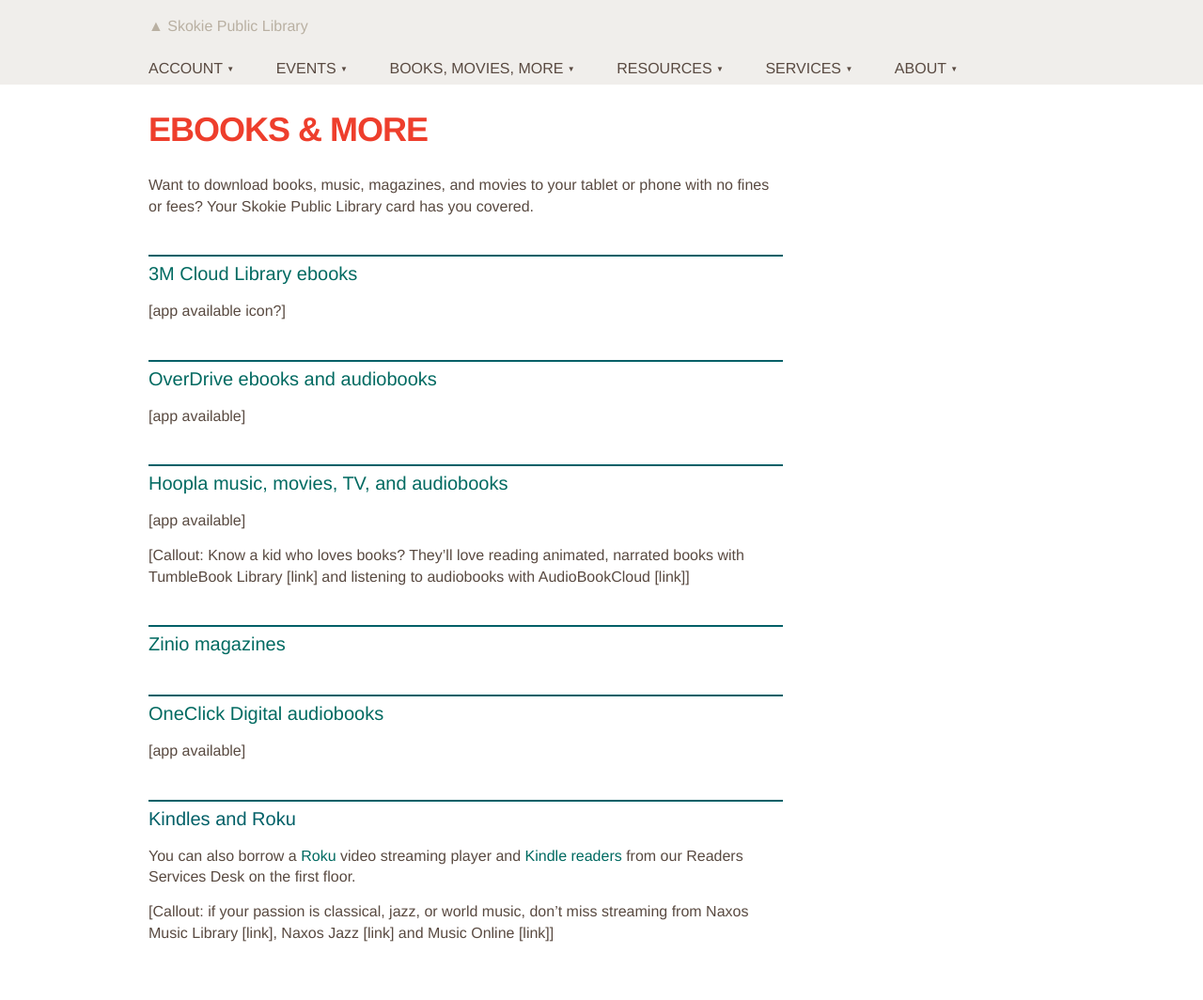
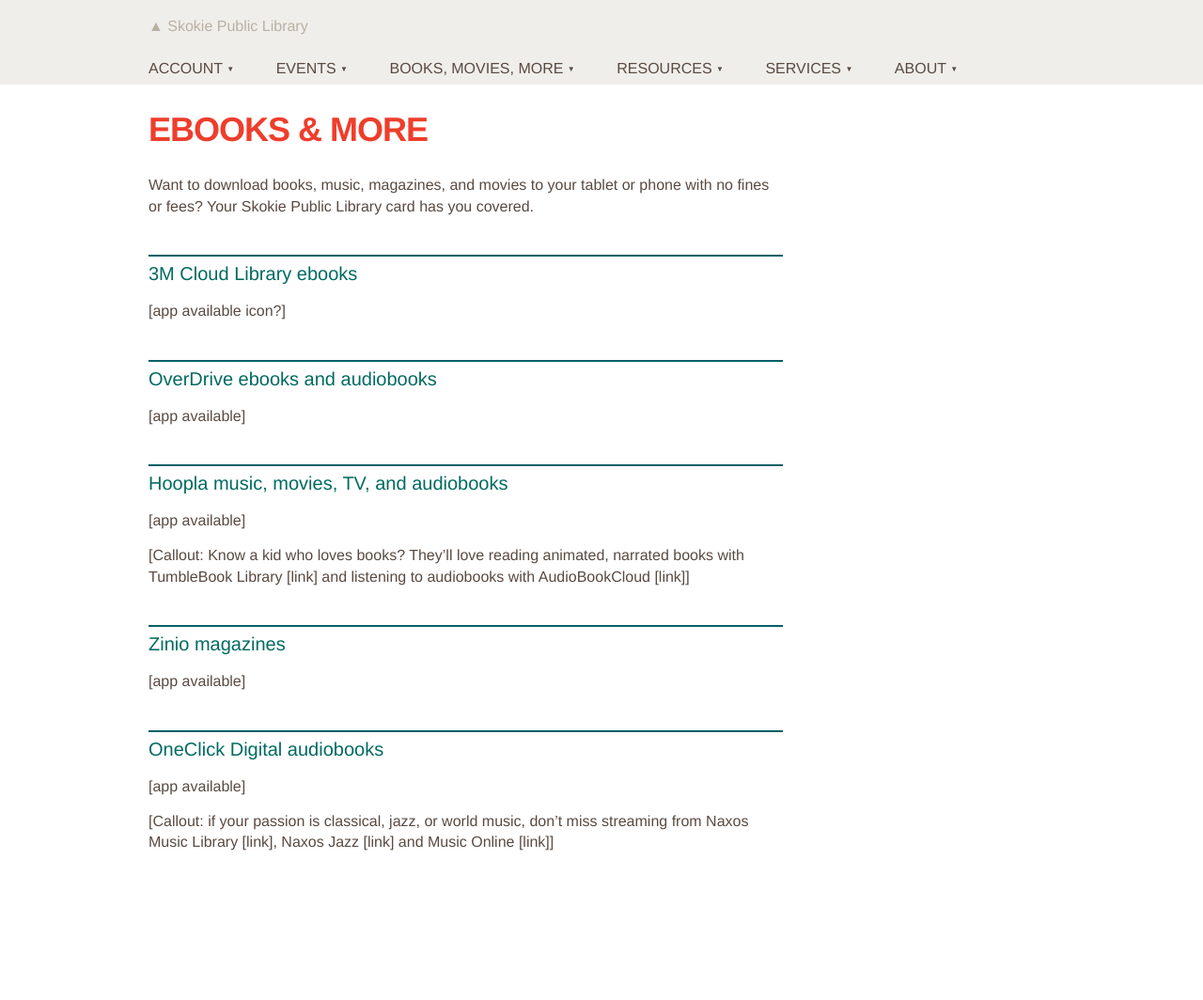
Before and after one commit to skokielibrary/spl-content, a Jekyll site: the page built from _content/annabelle/books-movies-more--ebooks-more.markdown, in a window 1280 px wide. Shown: the whole page at 94% size. Built offline with Jekyll 4.4.1, drawn with Linux system fonts in a browser that asks for light colours; after the commit the page ends 968 px from its top, so only the background shows below that.

Commit message:
Updated books-movies-more--ebooks-more.markdown

```diff
--- a/_content/annabelle/books-movies-more--ebooks-more.markdown
+++ b/_content/annabelle/books-movies-more--ebooks-more.markdown
@@ -22,11 +22,10 @@ Want to download books, music, magazines, and movies to your tablet or phone wit
 
 ##[Zinio magazines](https://www.rbdigital.com/skokieil/service/zinio/landing?)
 
+[app available]
+
 ##[OneClick Digital audiobooks](http://skokieil.oneclickdigital.com/)
 
 [app available]
 
-##Kindles and Roku
-You can also borrow a [Roku](http://encore.skokielibrary.info/iii/encore/record/C__Rb1807766__Sroku__Orightresult__X7?lang=eng&suite=beta) video streaming player and [Kindle readers](http://encore.skokielibrary.info/iii/encore/search/C__Sebook%20reader.__Ff%3Afacetmediatype%3Ar%3Ar%3ADigital%20Devices%3A%3A__Orightresult__X0?lang=eng&suite=beta) from our Readers Services Desk on the first floor.
-
 [Callout: if your passion is classical, jazz, or world music, don't miss streaming from Naxos Music Library [link], Naxos Jazz [link] and Music Online [link]]
```
